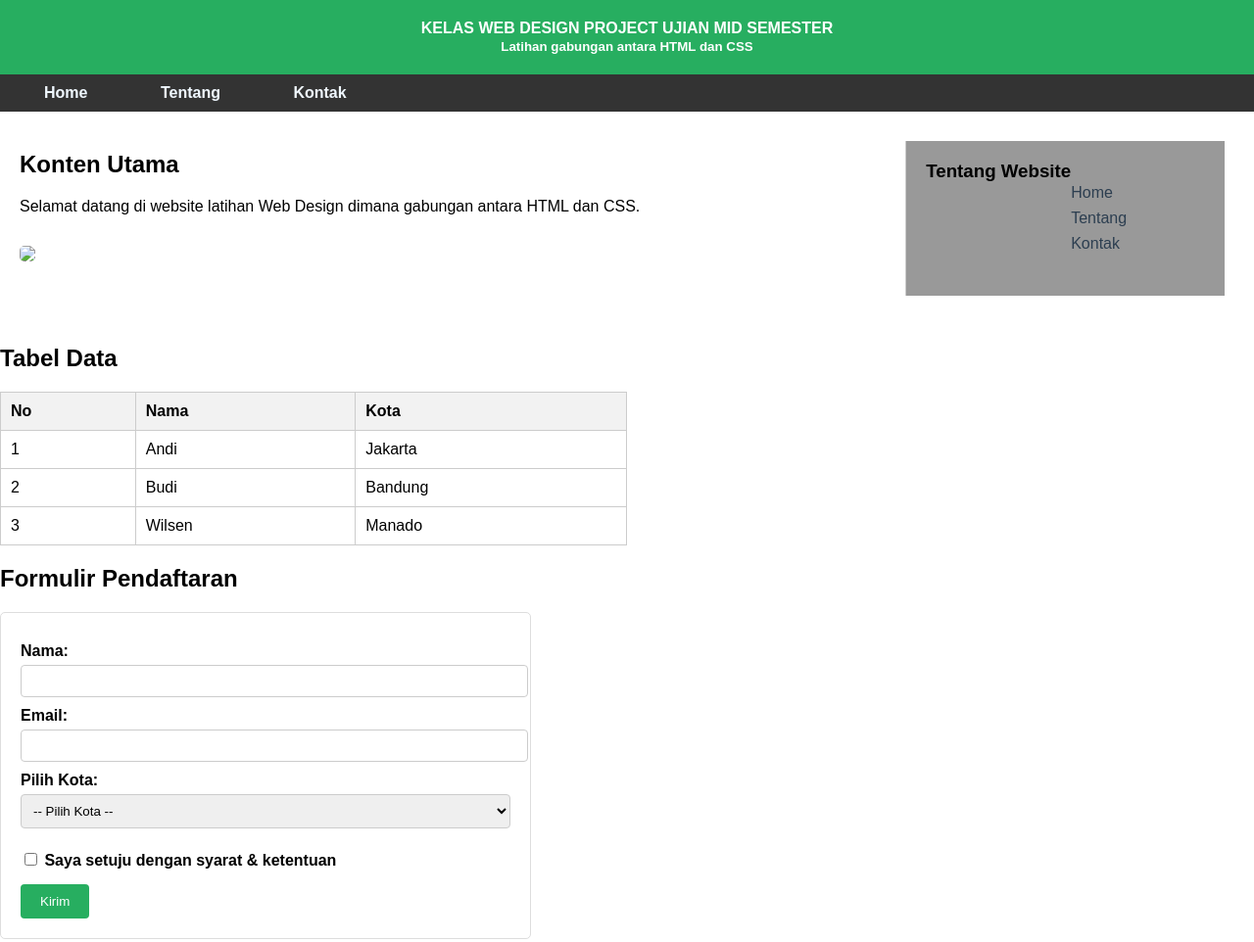
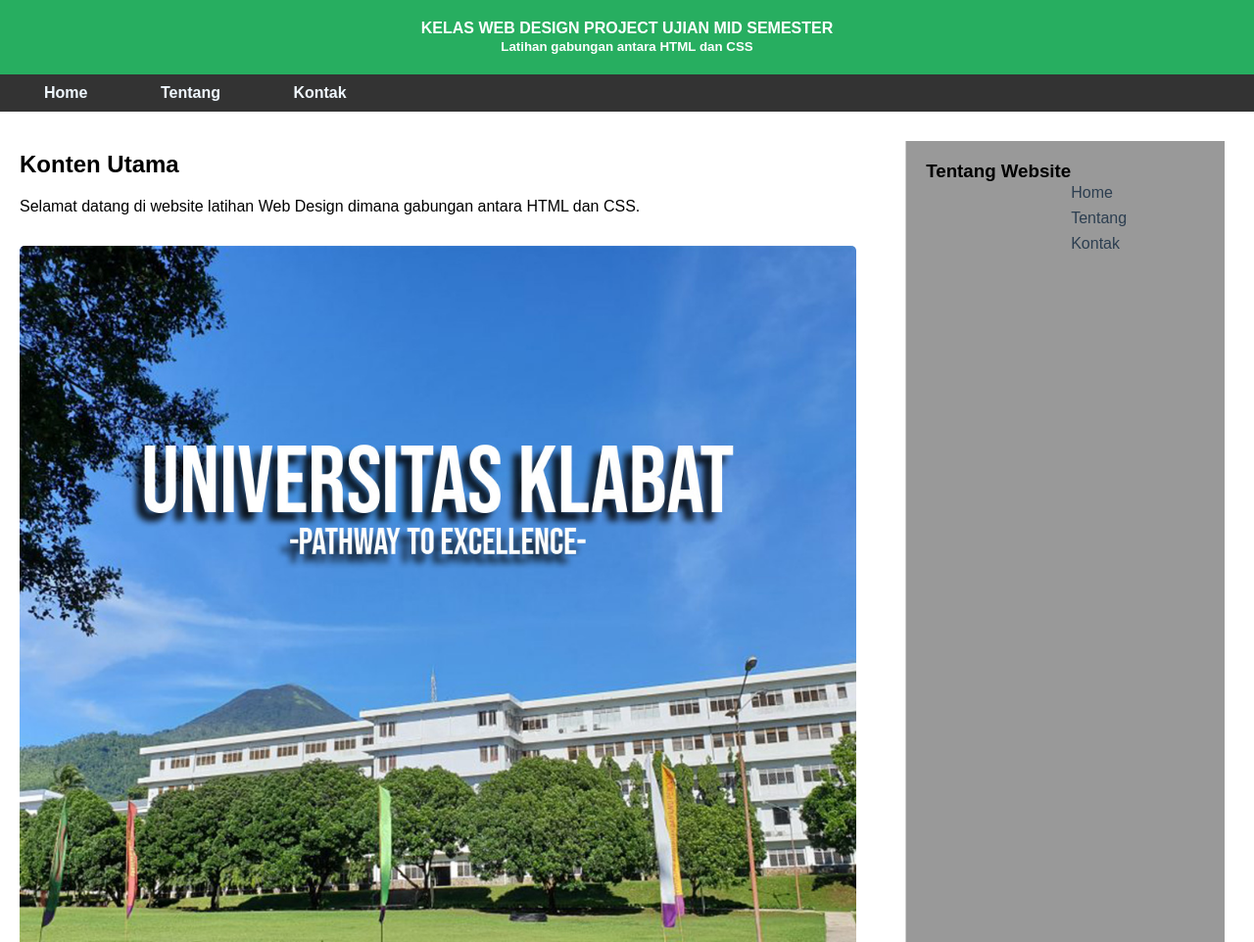
Before and after one commit to ohmygad-gif/quizz, a plain HTML site: page index.html in a window 1280 px wide. Shown: the top 962 px of the page at 98% size. Drawn offline with Linux system fonts and the light colour scheme.

Commit message:
Update index.html

```diff
--- a/index.html
+++ b/index.html
@@ -198,7 +198,7 @@
     <main>
       <h2 id="home">Konten Utama</h2>
       <p>Selamat datang di website latihan Web Design dimana gabungan antara HTML dan CSS.</p>
-      <img src="image/W.jpg">
+      <img src="W.jpg">
     </main>
 
     <aside class="box">
```
